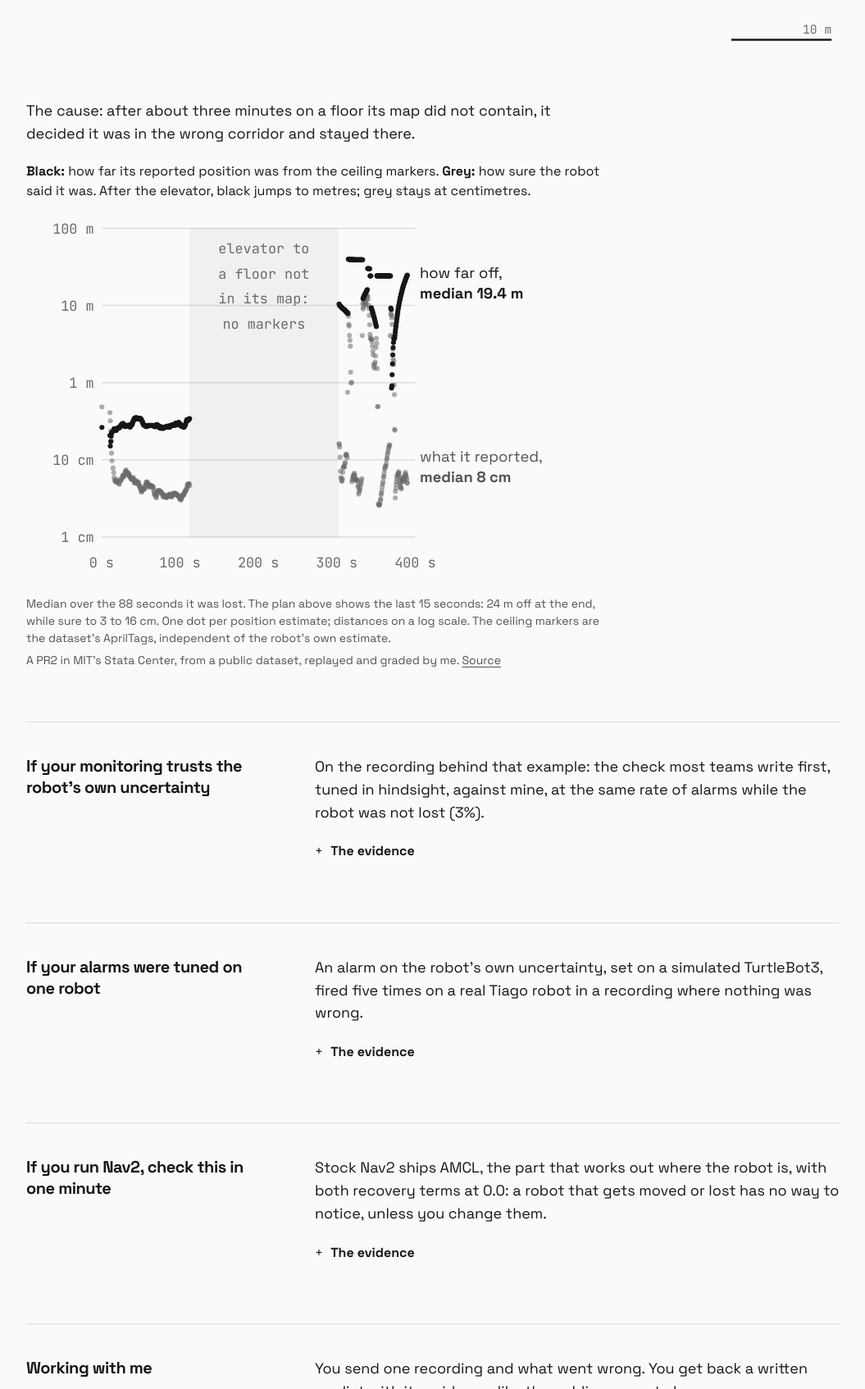
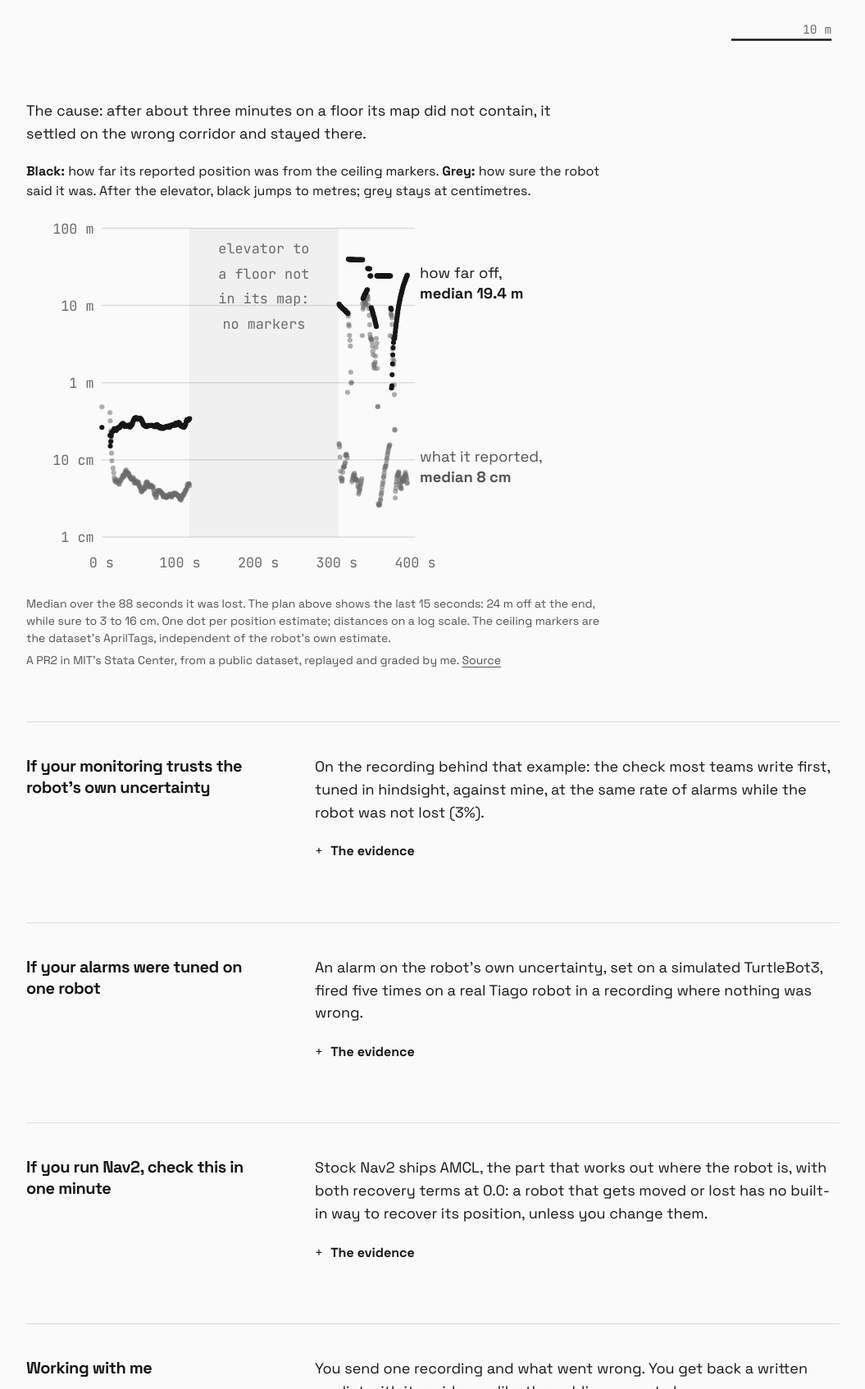
Before and after one commit to thrmnn/theohermann.ch, an Astro site: page / in a window 1280 px wide. Shown: the part 664-2358 px from the top of the page at 82% size, without its empty margins (112-1167 px from the left). Built offline with nearby package versions, Linux system fonts and the light colour scheme; Astro itself is replaced by a stand-in of ours.

Commit message:
.ch: the recovery terms recover a position, they do not detect being lost; 'settled on', not 'decided'
Co-Authored-By: Claude Opus 5.5 <noreply@anthropic.com>

```diff
--- a/src/pages/index.astro
+++ b/src/pages/index.astro
@@ -57,7 +57,7 @@ if (base.sigma_hindsight.healthy !== base.detectors.healthy) {
         </p>
       </div>
       <div class="hero-figure">
-        <p class="cause">The cause: after about {offMapMinutes} minutes on a floor its map did not contain, it decided it was in the wrong corridor and stayed there.</p>
+        <p class="cause">The cause: after about {offMapMinutes} minutes on a floor its map did not contain, it settled on the wrong corridor and stayed there.</p>
         <StataChart />
         <p class="note">A PR2 in MIT's Stata Center, from a public dataset, replayed and graded by me. <a href={`${REPO}/blob/main/docs/finding-confidently-wrong.md`}>Source</a></p>
       </div>
@@ -93,8 +93,8 @@ if (base.sigma_hindsight.healthy !== base.detectors.healthy) {
     <section>
       <h2 id="ex-nav2">If you run Nav2, check this in one minute</h2>
       <div class="body">
-        <p>Stock Nav2 ships AMCL, the part that works out where the robot is, with both recovery terms at 0.0: a robot that gets moved or lost has no way to notice, unless you change them.</p>
-        <details><summary aria-describedby="ex-nav2">The evidence</summary><p>If both print 0.0, a displaced robot has no mechanism to conclude it is lost.</p>
+        <p>Stock Nav2 ships AMCL, the part that works out where the robot is, with both recovery terms at 0.0: a robot that gets moved or lost has no built-in way to recover its position, unless you change them.</p>
+        <details><summary aria-describedby="ex-nav2">The evidence</summary><p>If both print 0.0, a displaced robot has no mechanism to recover its position on its own.</p>
         <pre><code>ros2 param get /amcl recovery_alpha_slow
 ros2 param get /amcl recovery_alpha_fast</code></pre>
         <p class="note"><a href={`${REPO}/blob/main/docs/finding-amcl-recovery.md`}>Source</a> · <a href="https://github.com/ros-navigation/navigation2/blob/jazzy/nav2_bringup/params/nav2_params.yaml">Nav2 defaults</a></p>
```
